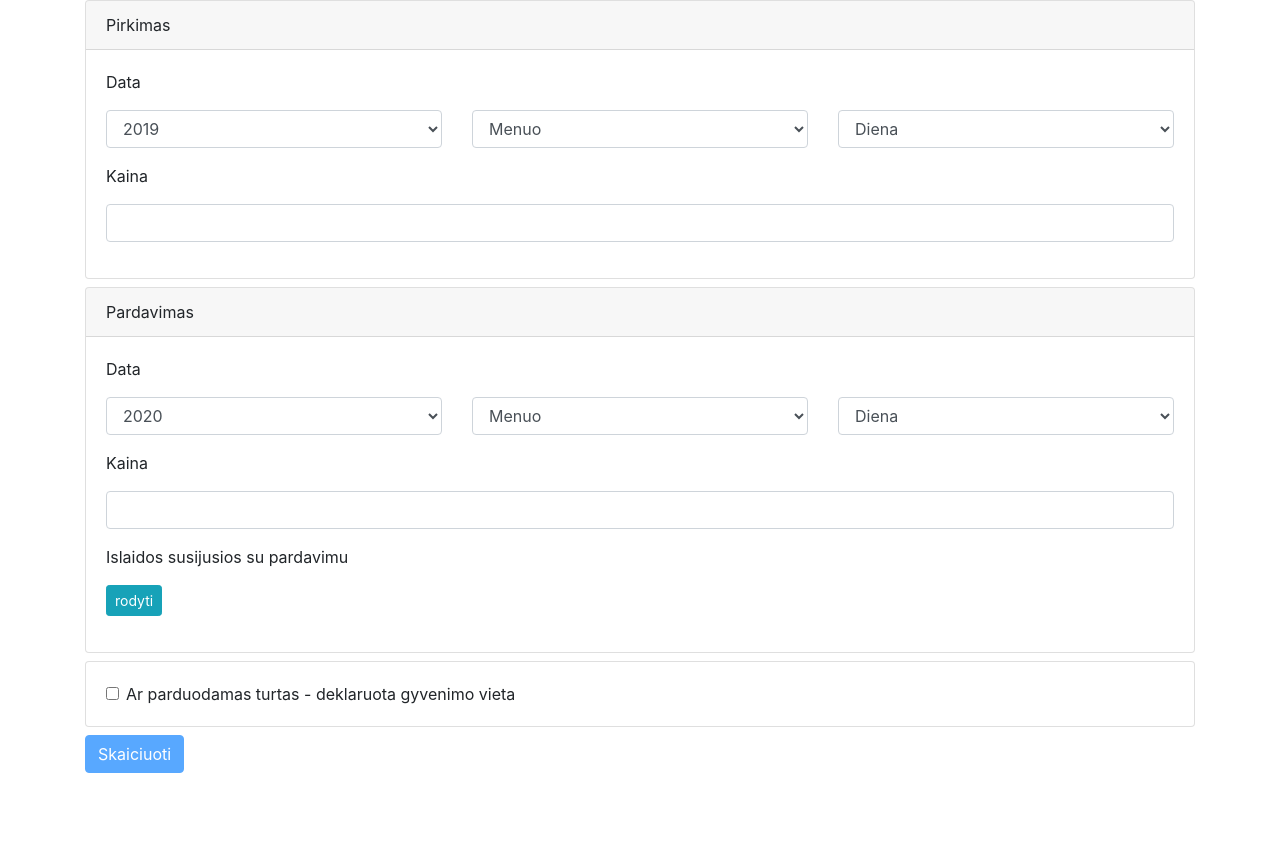
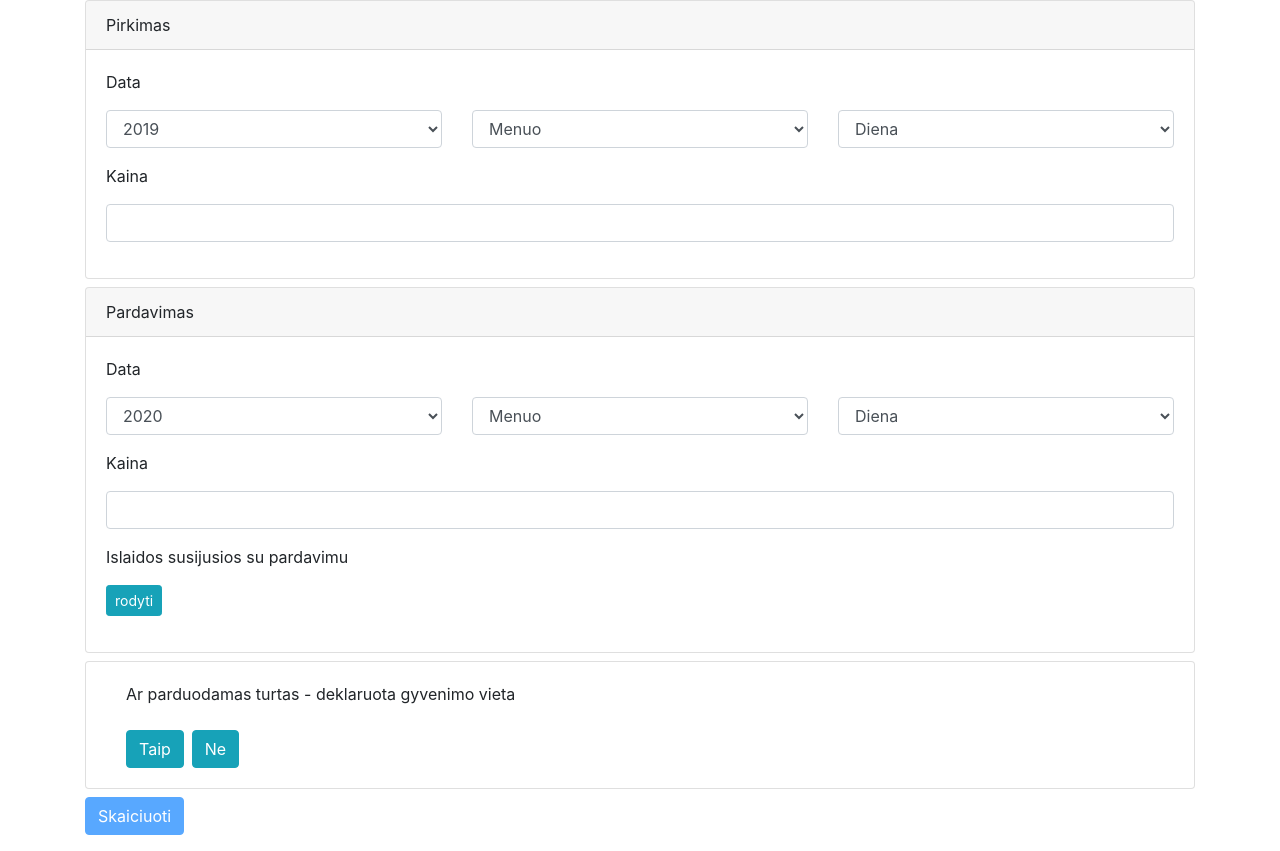
Before and after one commit to horolug/nt-duk, a React (Create React App) app: page / in a window 1280 px wide. Before the commit the page ends 800 px from the top, so only its background shows below. Built offline with nearby package versions, Linux system fonts and the light colour scheme.

Commit message:
Primary dwelling selection - using buttons instead of a checkbox

```diff
--- a/src/Components/Form/form.js
+++ b/src/Components/Form/form.js
@@ -156,18 +156,31 @@ class Form extends React.Component {
   }
 
   handleQuestionCard(event){
-    if (event.target.name === "dwelling"){
-      this.setState({
-        primaryDwelling: event.target.checked
-      });
-    }
+    // if (event.target.name === "dwelling"){
+    //   this.setState({
+    //     primaryDwelling: event.target.checked
+    //   });
+    // }
 
     if (event.target.name === "dwellingOption"){
       this.setState({
         dwellingStatus: event.target.id
       });
     }
+  }
 
+  handleQuestionButton(event){
+    event.preventDefault();
+    console.log("event is", event.target.id);
+
+    let primaryDwellingFlag = false;
+    if (event.target.id === "isPrimaryDwelling"){
+      primaryDwellingFlag = true;
+    }
+
+    this.setState({
+      primaryDwelling: primaryDwellingFlag
+    });
   }
 
   handleOptions(event){
@@ -333,6 +346,7 @@ class Form extends React.Component {
 
         <QuestionCard
           onChange={(e) => this.handleQuestionCard(e)}
+          onClick={(e) => this.handleQuestionButton(e)}
           primaryDwelling={this.state.primaryDwelling}
         />
 
--- a/src/Components/QuestionCard/questionCard.js
+++ b/src/Components/QuestionCard/questionCard.js
@@ -15,7 +15,10 @@ class questionCard extends React.Component {
 
   render() {
     let questionCard2 = "";
+    let selectedButton = "btn-info btn mr-2";
+
     if ( this.props.primaryDwelling){
+      selectedButton = "btn-secondary btn mr-2";
       questionCard2 =<div className="card">
         <div className="card-body">
           <div className="form-check">
@@ -51,16 +54,19 @@ class questionCard extends React.Component {
         <div className="card">
           <div className="card-body">
             <div className="form-check">
-              <input className="form-check-input"
-                id="primaryDwelling"
-                name="dwelling"
-                type="checkbox"
-                value=""
-                onChange={(e)=>this.props.onChange(e)}
-              />
               <label className="form-check-label" htmlFor="primaryDwelling">
                 Ar parduodamas turtas - deklaruota gyvenimo vieta
               </label>
+              <div className="mt-4">
+                <button
+                  id="isPrimaryDwelling"
+                  onClick={(e)=>this.props.onClick(e)}
+                  className={selectedButton}>Taip</button>
+                <button
+                  id="notPrimaryDwelling"
+                  onClick={(e)=>this.props.onClick(e)}
+                  className="btn btn-info">Ne</button>
+              </div>
             </div>
           </div>
         </div>
```
